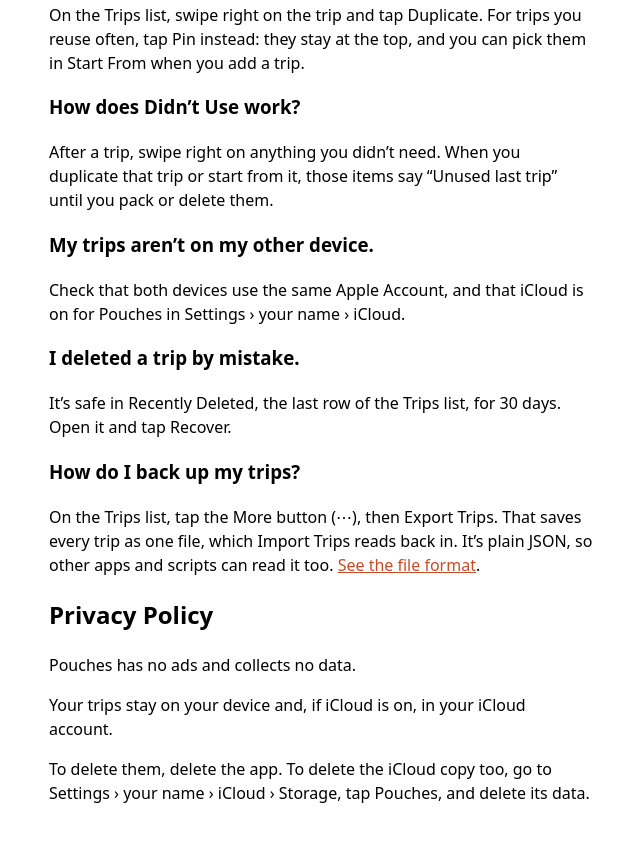
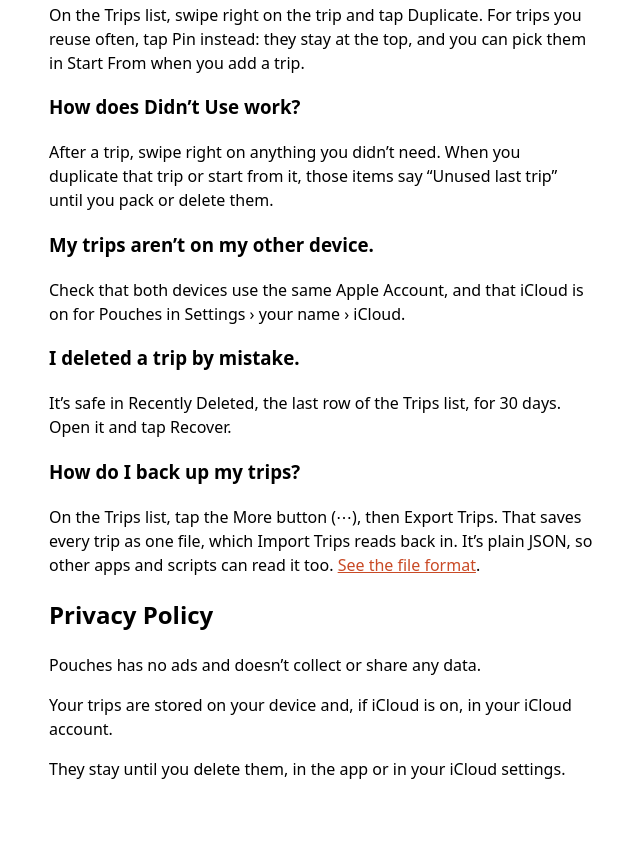
Before and after one commit to ritotn/pouches, a plain HTML site: page index.html in a window 1280 px wide. Shown: the part 541-1382 px from the top of the page, without its empty margins (319-959 px from the left). Drawn offline with Linux system fonts and the light colour scheme.

Commit message:
Update privacy policy wording

```diff
--- a/index.html
+++ b/index.html
@@ -54,9 +54,9 @@
 <p>On the Trips list, tap the More button (⋯), then Export Trips. That saves every trip as one file, which Import Trips reads back in. It’s plain JSON, so other apps and scripts can read it too. <a href="https://github.com/ritotn/pouches/blob/main/FORMAT.md">See the file format</a>.</p>
 
 <h2 id="privacy">Privacy Policy</h2>
-<p>Pouches has no ads and collects no data.</p>
-<p>Your trips stay on your device and, if iCloud is on, in your iCloud account.</p>
-<p>To delete them, delete the app. To delete the iCloud copy too, go to Settings › your name › iCloud › Storage, tap Pouches, and delete its data.</p>
+<p>Pouches has no ads and doesn’t collect or share any data.</p>
+<p>Your trips are stored on your device and, if iCloud is on, in your iCloud account.</p>
+<p>They stay until you delete them, in the app or in your iCloud settings.</p>
 </main>
 </body>
 </html>
```
